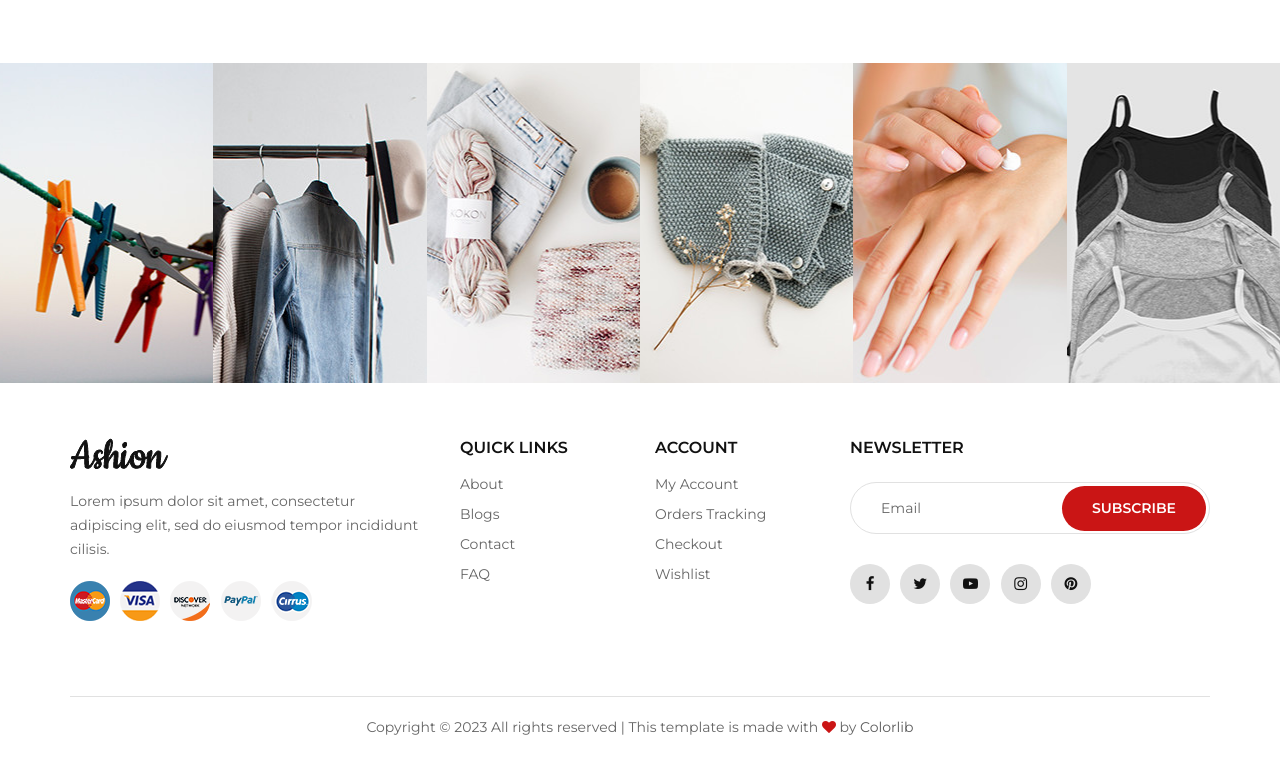
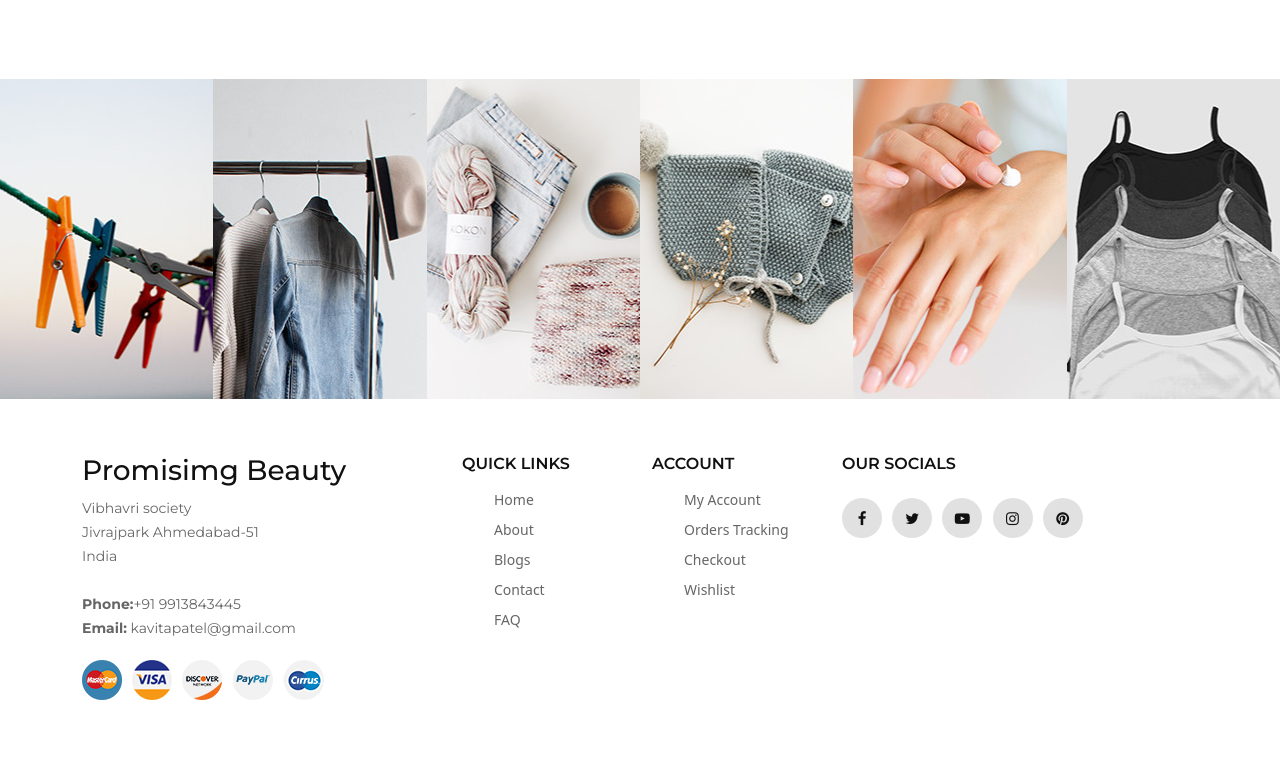
Before and after one commit to pm1019/PROJECT_PROMISING-BEAUTY, a Django app: page /contact in a window 1280 px wide. Shown: the part 1020-1784 px from the top of the page. After the commit the page ends 1720 px from the top, so only its background shows below. Run offline with Django 4.2, Linux system fonts and the light colour scheme; some libraries are stand-ins or nearby versions.

Commit message:
Zarna/Contact Page/Static Load

```diff
--- a/Project_PB/Template/contact.html
+++ b/Project_PB/Template/contact.html
@@ -7,7 +8,7 @@
     <meta name="keywords" content="Ashion, unica, creative, html">
     <meta name="viewport" content="width=device-width, initial-scale=1.0">
     <meta http-equiv="X-UA-Compatible" content="ie=edge">
-    <title>Ashion | Template</title>
+    <title>Contact</title>
 
     <!-- Google Font -->
     <link href="https://fonts.googleapis.com/css2?family=Cookie&display=swap" rel="stylesheet">
@@ -15,21 +16,52 @@
     rel="stylesheet">
 
     <!-- Css Styles -->
-    <link rel="stylesheet" href="css/bootstrap.min.css" type="text/css">
-    <link rel="stylesheet" href="css/font-awesome.min.css" type="text/css">
-    <link rel="stylesheet" href="css/elegant-icons.css" type="text/css">
-    <link rel="stylesheet" href="css/jquery-ui.min.css" type="text/css">
-    <link rel="stylesheet" href="css/magnific-popup.css" type="text/css">
-    <link rel="stylesheet" href="css/owl.carousel.min.css" type="text/css">
-    <link rel="stylesheet" href="css/slicknav.min.css" type="text/css">
-    <link rel="stylesheet" href="css/style.css" type="text/css">
+    <link rel="stylesheet" href="{% static 'css/bootstrap.min.css' %}" type="text/css">
+    <link rel="stylesheet" href="{% static 'css/font-awesome.min.css' %}" type="text/css">
+    <link rel="stylesheet" href="{% static 'css/elegant-icons.css' %}" type="text/css">
+    <link rel="stylesheet" href="{% static 'css/jquery-ui.min.css' %}" type="text/css">
+    <link rel="stylesheet" href="{% static 'css/magnific-popup.css' %}" type="text/css">
+    <link rel="stylesheet" href="{% static 'css/owl.carousel.min.css' %}" type="text/css">
+    <link rel="stylesheet" href="{% static 'css/slicknav.min.css' %}" type="text/css">
+    <link rel="stylesheet" href="{% static 'css/style.css' %}" type="text/css">
+    <link href="https://cdn.jsdelivr.net/npm/bootstrap@5.2.3/dist/css/bootstrap.min.css" rel="stylesheet">
+        <!-- Latest compiled JavaScript -->
+    <script src="https://cdn.jsdelivr.net/npm/bootstrap@5.2.3/dist/js/bootstrap.bundle.min.js"></script>
+
 </head>
+    <style>
 
+    /*----- a Tag Style -----*/
+    a{
+        text-decoration: none;
+    }
+
+    /*===== Header Style ======*/
+
+    /*----- Logo Style -----*/
+
+    h4
+    {font-family:'Lucida Calligraphy';}
+
+    /*----- End Logo Style -----*/
+
+    /*----- Header Content Style -----*/
+
+    .header_ul{
+        text-align: center;
+        list-style-position:center;
+    }
+
+     /*----- End Header Content Style -----*/
+
+     /*===== End Header Style ======*/
+
+    </style>
 <body>
     <!-- Page Preloder -->
-    <div id="preloder">
+    <!--<div id="preloder">
         <div class="loader"></div>
-    </div>
+    </div>-->
 
     <!-- Offcanvas Menu Begin -->
     <div class="offcanvas-menu-overlay"></div>
@@ -45,7 +77,7 @@
             </a></li>
         </ul>
         <div class="offcanvas__logo">
-            <a href="./index.html"><img src="img/logo.png" alt=""></a>
+            <a href="./index.html"><img src="{% static 'img/logo.png' %}" alt=""></a>
         </div>
         <div id="mobile-menu-wrap"></div>
         <div class="offcanvas__auth">
@@ -61,22 +93,21 @@
             <div class="row">
                 <div class="col-xl-3 col-lg-2">
                     <div class="header__logo">
-                        <a href="./index.html"><img src="img/logo.png" alt=""></a>
+                        <a href="./index.html"><h4>Promising Beauty</h4></a>
                     </div>
                 </div>
-                <div class="col-xl-6 col-lg-7">
+                <div class=" col-xl-6 col-lg-7">
                     <nav class="header__menu">
-                        <ul>
-                            <li><a href="./index.html">Home</a></li>
-                            <li><a href="#">Women’s</a></li>
-                            <li><a href="#">Men’s</a></li>
-                            <li class="active"><a href="./shop.html">Shop</a></li>
-                            <li><a href="#">Pages</a>
+                        <ul class="header_ul">
+                            <li class="active"><a href="./index.html">Home</a></li>
+                            <li><a href="shop/product">Shop</a></li>
+                            <li><a href="#">HI User!</a>
                                 <ul class="dropdown">
-                                    <li><a href="./product-details.html">Product Details</a></li>
-                                    <li><a href="./shop-cart.html">Shop Cart</a></li>
-                                    <li><a href="./checkout.html">Checkout</a></li>
-                                    <li><a href="./blog-details.html">Blog Details</a></li>
+                                    <li><a href="dash/dashboard">My Profile</a></li>
+                                    <li><a href="order/myorder">My Orders</a></li>
+                                    <li><a href="wish/wishlist">My Wishlist</a></li>
+                                    <li><a href="cart/Addtocart">My Bag</a></li>
+                                    <li><a href="auth/logout">Log Out</a></li>
                                 </ul>
                             </li>
                             <li><a href="./blog.html">Blog</a></li>
@@ -149,11 +188,11 @@
                         </div>
                         <div class="contact__form">
                             <h5>SEND MESSAGE</h5>
-                            <form action="#">
-                                <input type="text" placeholder="Name">
-                                <input type="text" placeholder="Email">
-                                <input type="text" placeholder="Website">
-                                <textarea placeholder="Message"></textarea>
+                            <form method="post" action="SendContact">
+                                {% csrf_token %}
+                                <input type="text" placeholder="Name" name="name">
+                                <input type="text" placeholder="Email" name="email">
+                                <textarea placeholder="Message" name="message"></textarea>
                                 <button type="submit" class="site-btn">Send Message</button>
                             </form>
                         </div>
@@ -169,58 +208,58 @@
             </div>
         </div>
     </div>
-</section>
-<!-- Contact Section End -->
+    </section>
+    <!-- Contact Section End -->
 
 <!-- Instagram Begin -->
 <div class="instagram">
     <div class="container-fluid">
         <div class="row">
             <div class="col-lg-2 col-md-4 col-sm-4 p-0">
-                <div class="instagram__item set-bg" data-setbg="img/instagram/insta-1.jpg">
+                <div class="instagram__item set-bg" data-setbg="{% static 'img/instagram/insta-1.jpg' %}">
                     <div class="instagram__text">
                         <i class="fa fa-instagram"></i>
-                        <a href="#">@ ashion_shop</a>
+                        <a href="#">@knott_your_vision</a>
                     </div>
                 </div>
             </div>
             <div class="col-lg-2 col-md-4 col-sm-4 p-0">
-                <div class="instagram__item set-bg" data-setbg="img/instagram/insta-2.jpg">
+                <div class="instagram__item set-bg" data-setbg="{% static 'img/instagram/insta-2.jpg' %}">
                     <div class="instagram__text">
                         <i class="fa fa-instagram"></i>
-                        <a href="#">@ ashion_shop</a>
+                        <a href="#">@knott_your_vision</a>
                     </div>
                 </div>
             </div>
             <div class="col-lg-2 col-md-4 col-sm-4 p-0">
-                <div class="instagram__item set-bg" data-setbg="img/instagram/insta-3.jpg">
+                <div class="instagram__item set-bg" data-setbg="{% static 'img/instagram/insta-3.jpg' %}">
                     <div class="instagram__text">
                         <i class="fa fa-instagram"></i>
-                        <a href="#">@ ashion_shop</a>
+                        <a href="#">@knott_your_vision</a>
                     </div>
                 </div>
             </div>
             <div class="col-lg-2 col-md-4 col-sm-4 p-0">
-                <div class="instagram__item set-bg" data-setbg="img/instagram/insta-4.jpg">
+                <div class="instagram__item set-bg" data-setbg="{% static 'img/instagram/insta-4.jpg' %}">
                     <div class="instagram__text">
                         <i class="fa fa-instagram"></i>
-                        <a href="#">@ ashion_shop</a>
+                        <a href="#">@knott_your_vision</a>
                     </div>
                 </div>
             </div>
             <div class="col-lg-2 col-md-4 col-sm-4 p-0">
-                <div class="instagram__item set-bg" data-setbg="img/instagram/insta-5.jpg">
+                <div class="instagram__item set-bg" data-setbg="{% static 'img/instagram/insta-5.jpg' %}">
                     <div class="instagram__text">
                         <i class="fa fa-instagram"></i>
-                        <a href="#">@ ashion_shop</a>
+                        <a href="#">@knott_your_vision</a>
                     </div>
                 </div>
             </div>
             <div class="col-lg-2 col-md-4 col-sm-4 p-0">
-                <div class="instagram__item set-bg" data-setbg="img/instagram/insta-6.jpg">
+                <div class="instagram__item set-bg" data-setbg="{% static 'img/instagram/insta-6.jpg' %}">
                     <div class="instagram__text">
                         <i class="fa fa-instagram"></i>
-                        <a href="#">@ ashion_shop</a>
+                        <a href="#">@knott_your_vision</a>
                     </div>
                 </div>
             </div>
@@ -229,23 +268,27 @@
 </div>
 <!-- Instagram End -->
 
+
 <!-- Footer Section Begin -->
 <footer class="footer">
     <div class="container">
         <div class="row">
             <div class="col-lg-4 col-md-6 col-sm-7">
                 <div class="footer__about">
-                    <div class="footer__logo">
-                        <a href="./index.html"><img src="img/logo.png" alt=""></a>
-                    </div>
-                    <p>Lorem ipsum dolor sit amet, consectetur adipiscing elit, sed do eiusmod tempor incididunt
-                    cilisis.</p>
+                    <h3>Promisimg Beauty</h3>
+                    <p>
+                      Vibhavri society <br>
+                      Jivrajpark Ahmedabad-51<br>
+                      India <br><br>
+                      <strong>Phone:</strong>+91 9913843445<br>
+                      <strong>Email:</strong> kavitapatel@gmail.com<br>
+                    </p>
                     <div class="footer__payment">
-                        <a href="#"><img src="img/payment/payment-1.png" alt=""></a>
-                        <a href="#"><img src="img/payment/payment-2.png" alt=""></a>
-                        <a href="#"><img src="img/payment/payment-3.png" alt=""></a>
-                        <a href="#"><img src="img/payment/payment-4.png" alt=""></a>
-                        <a href="#"><img src="img/payment/payment-5.png" alt=""></a>
+                        <a href="#"><img src="{% static 'img/payment/payment-1.png' %}" alt=""></a>
+                        <a href="#"><img src="{% static 'img/payment/payment-2.png' %}" alt=""></a>
+                        <a href="#"><img src="{% static 'img/payment/payment-3.png' %}" alt=""></a>
+                        <a href="#"><img src="{% static 'img/payment/payment-4.png' %}" alt=""></a>
+                        <a href="#"><img src="{% static 'img/payment/payment-5.png' %}" alt=""></a>
                     </div>
                 </div>
             </div>
@@ -253,6 +296,7 @@
                 <div class="footer__widget">
                     <h6>Quick links</h6>
                     <ul>
+                        <li><a href="#">Home</a></li>
                         <li><a href="#">About</a></li>
                         <li><a href="#">Blogs</a></li>
                         <li><a href="#">Contact</a></li>
@@ -271,13 +315,15 @@
                     </ul>
                 </div>
             </div>
+
             <div class="col-lg-4 col-md-8 col-sm-8">
                 <div class="footer__newslatter">
-                    <h6>NEWSLETTER</h6>
+                    <!--<h6>NEWSLETTER</h6>
                     <form action="#">
                         <input type="text" placeholder="Email">
                         <button type="submit" class="site-btn">Subscribe</button>
-                    </form>
+                    </form>-->
+                    <h6>OUR SOCIALS</h6>
                     <div class="footer__social">
                         <a href="#"><i class="fa fa-facebook"></i></a>
                         <a href="#"><i class="fa fa-twitter"></i></a>
@@ -287,15 +333,7 @@
                     </div>
                 </div>
             </div>
-        </div>
-        <div class="row">
-            <div class="col-lg-12">
-                <!-- Link back to Colorlib can't be removed. Template is licensed under CC BY 3.0. -->
-                <div class="footer__copyright__text">
-                    <p>Copyright &copy; <script>document.write(new Date().getFullYear());</script> All rights reserved | This template is made with <i class="fa fa-heart" aria-hidden="true"></i> by <a href="https://colorlib.com" target="_blank">Colorlib</a></p>
-                </div>
-                <!-- Link back to Colorlib can't be removed. Template is licensed under CC BY 3.0. -->
-            </div>
+
         </div>
     </div>
 </footer>
```
Also changed, not shown: other parts of Project_PB/Template/contact.html (+23 -14 lines).
